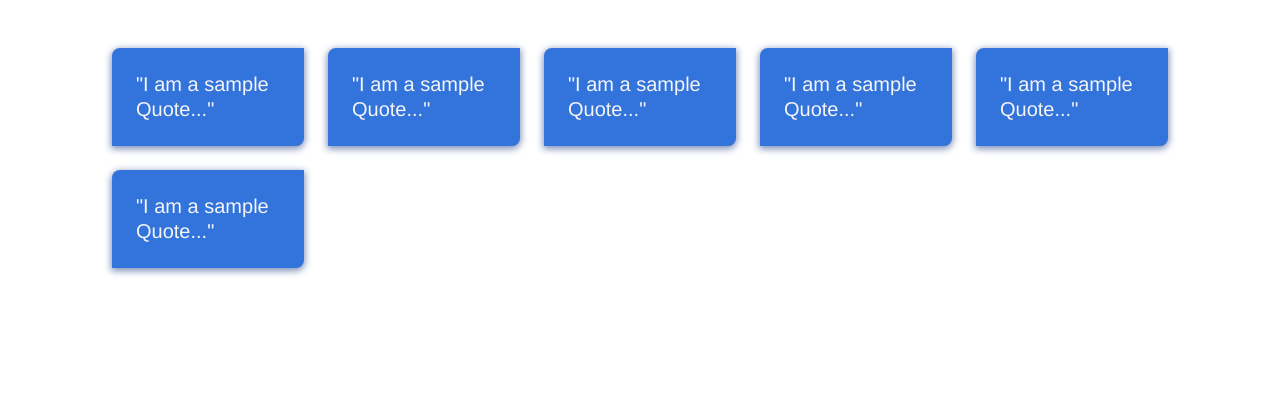
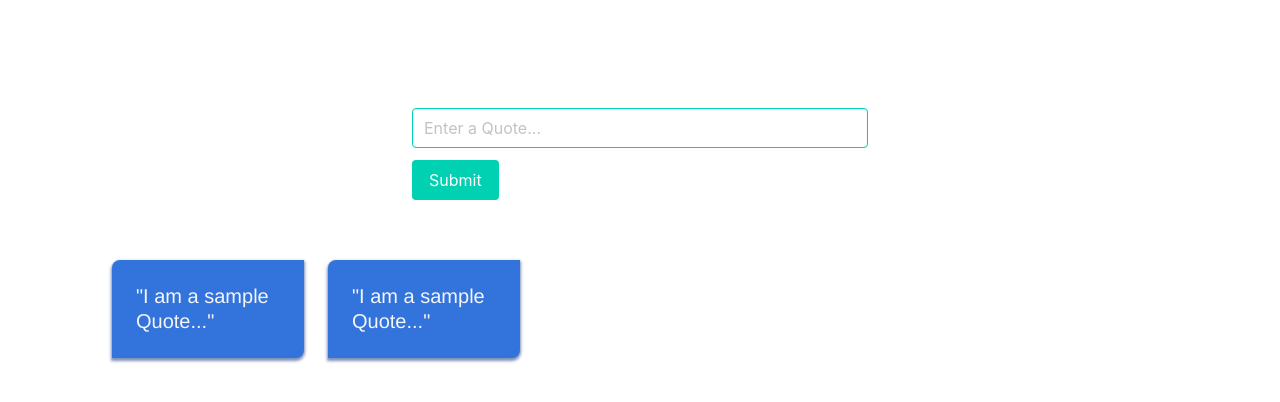
Before and after one commit to Paolo-Man001/wonderful-quotes, a Vue app: page / in a window 1280 px wide. Shown: the top 402 px of the page. Built offline with nearby package versions, Linux system fonts and the light colour scheme.

Commit message:
s10.141-142 : Component - NewQuote.vue :   Create 'NewQuote' Component that has an input/textarea and button for   users to enter a new Quote. Complete design, property and setUp the 'createNew()' method.

```diff
--- a/src/App.vue
+++ b/src/App.vue
@@ -1,6 +1,6 @@
 <template>
   <div class="container" id="app">
-    <QuoteGrid :quotes="quotesArray"/>
+    <app-quote-grid :quotes="quotesArray"/>
   </div>
 </template>
 
@@ -10,16 +10,13 @@
    export default {
       name: 'App',
       components: {
-         QuoteGrid
+         appQuoteGrid: QuoteGrid,
+
       },
       data: function () {
          return {
             selectComponent: 'QuoteGrid',
             quotesArray: [
-               'I am a sample Quote...',
-               'I am a sample Quote...',
-               'I am a sample Quote...',
-               'I am a sample Quote...',
                'I am a sample Quote...',
                'I am a sample Quote...'
             ],
--- /dev/null
+++ b/src/components/NewQuote.vue
@@ -0,0 +1,39 @@
+<template>
+  <section class="section">
+    <div class="column is-offset-one-quarter is-half">
+      <div class="field">
+        <div class="control">
+          <input class="input is-primary" v-model="quote" type="text" placeholder="Enter a Quote...">
+        </div>
+      </div>
+      <div class="field">
+        <div class="control">
+          <button class="button is-primary"
+                  @click.prevent="createNew">
+            Submit
+          </button>
+        </div>
+      </div>
+    </div>
+  </section>
+</template>
+
+<script>
+   export default {
+      name: "NewQuote",
+      data: () => {
+         return {
+            quote: ''
+         }
+      },
+      methods:{
+         createNew() {
+
+         }
+      }
+   }
+</script>
+
+<style scoped>
+
+</style>
--- a/src/components/Quote.vue
+++ b/src/components/Quote.vue
@@ -28,7 +28,7 @@
   }
 
   .card{
-    box-shadow: 0 2px 7px 1px #7f90b9;
+    box-shadow: 0 2px 3px 1px #7f90b9;
     border-radius: 8px 0;
   }
 </style>
--- a/src/components/QuoteGrid.vue
+++ b/src/components/QuoteGrid.vue
@@ -1,21 +1,23 @@
 <template>
   <section class="section">
+    <app-new-quote/>
     <div class="columns is-multiline">
-
-        <Quote v-for="(quote,i) in quotes" :key="i">
-          "{{ quote }}"
-        </Quote>
+      <app-quote v-for="(quote,i) in quotes" :key="i">
+        "{{ quote }}"
+      </app-quote>
     </div>
   </section>
 </template>
 
 <script>
    import Quote from "@/components/Quote";
+   import NewQuote from "@/components/NewQuote";
 
    export default {
       name: "QuoteGrid",
       components: {
-         Quote
+         appQuote: Quote,
+         appNewQuote: NewQuote
       },
       props: [ 'quotes' ]
    }
```
